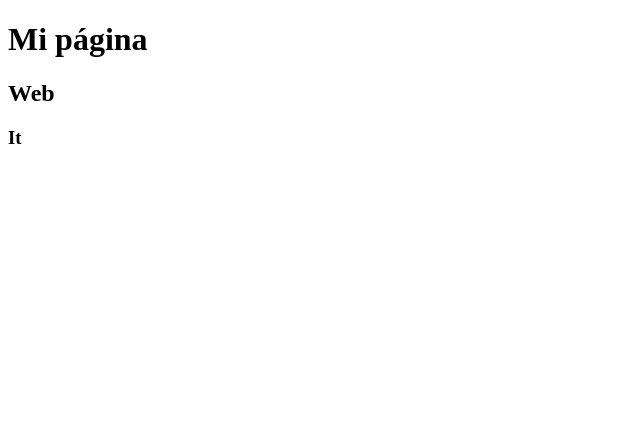
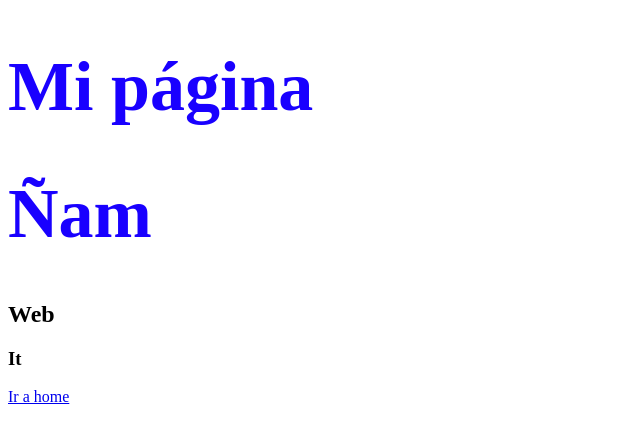
Before and after one commit to SrArielo/PRUEBA_PWI, a plain HTML site: page index.html in a window 1280 px wide. Shown: the whole page, without its empty margins (0-640 px from the left). Drawn offline with Linux system fonts and the light colour scheme.

Commit message:
Clase 6 box modeling

```diff
--- /dev/null
+++ b/estilo.css
@@ -0,0 +1,4 @@
+h1{
+    color: rgb(25, 0, 255);
+    font-size: 70px;
+}
--- a/index.html
+++ b/index.html
@@ -1,13 +1,13 @@
 <!DOCTYPE html>
 <html lang="en">
 <head>
-    <meta charset="UTF-8">
-    <meta name="viewport" content="width=device-width, initial-scale=1.0">
-    <title>Document</title>
+    <link rel="stylesheet" href="./estilo.css">
 </head>
 <body>
     <h1>Mi página</h1>
+    <h1>Ñam</h1>
     <h2>Web</h2>
     <h3>It</H3>
+        <a href="./home.html">Ir a home</a>
 </body>
 </html>
```
Also changed, not shown: home.html (added, +12 -0 lines).
